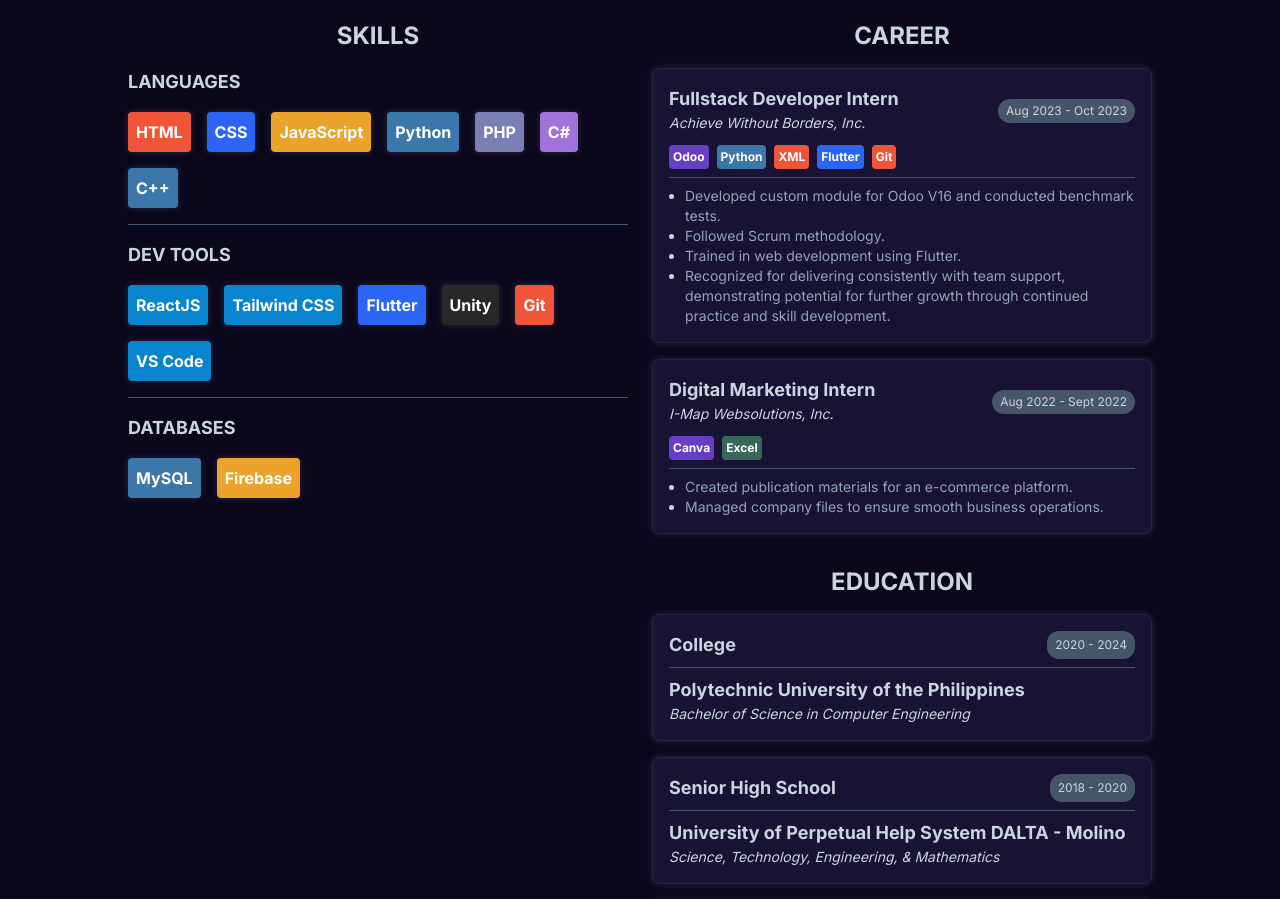
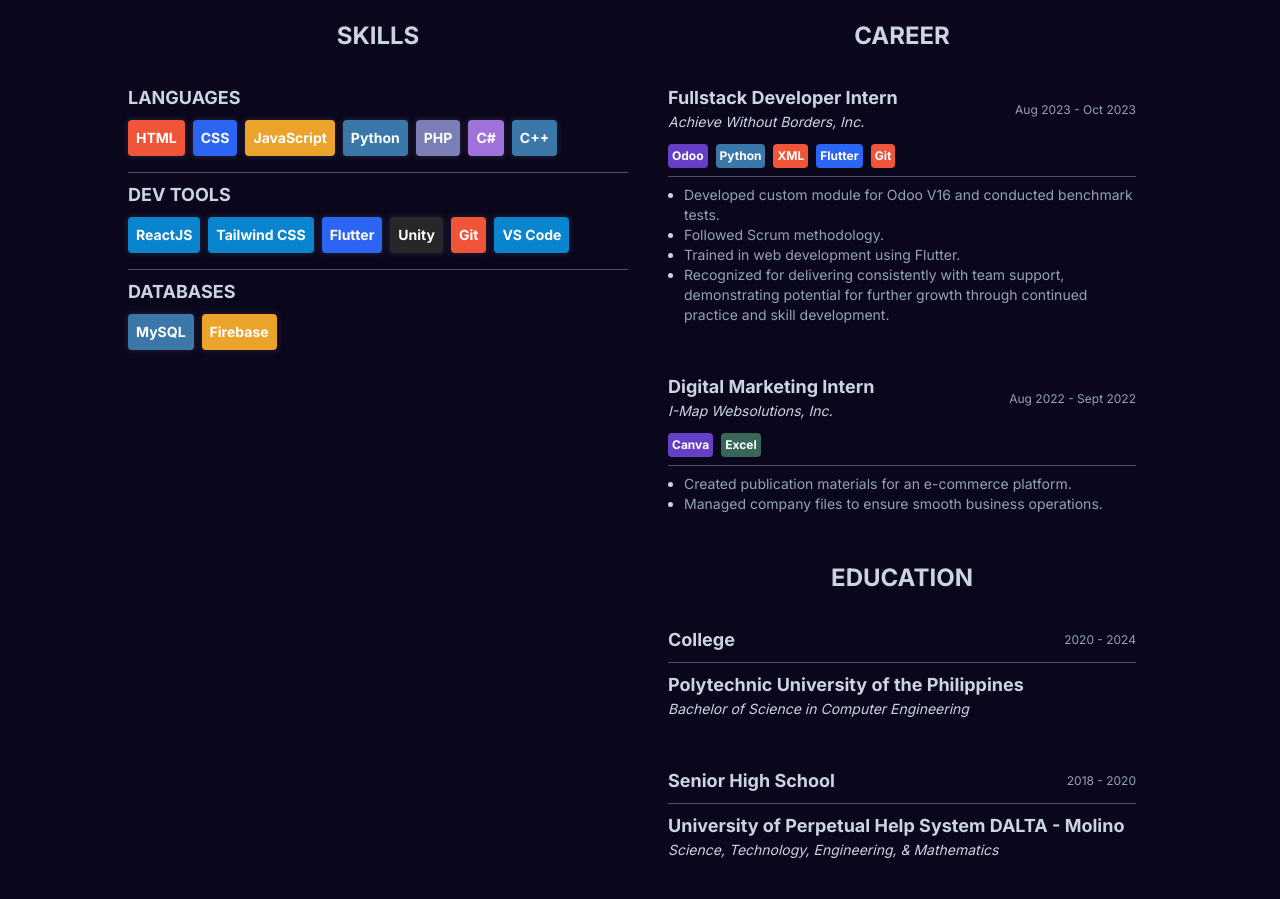
Before and after one commit to mccedddy/portfolio, a React (Create React App) app: page / in a window 1280 px wide. Shown: the part 1060-1959 px from the top of the page. Built offline with nearby package versions, Linux system fonts and the light colour scheme.

Commit message:
fixed tiles

```diff
--- a/src/components/About.js
+++ b/src/components/About.js
@@ -1,7 +1,6 @@
 import React from "react";
 import SkillTile from "./SkillTile";
 import WorkTile from "./WorkTile";
-import SchoolTile from "./SchoolTile";
 
 function About() {
   return (
@@ -15,10 +14,10 @@ function About() {
         embedded systems.
       </h1>
       <div className="max-w-5xl grid grid-cols-1 md:grid-cols-2 gap-6 mt-8">
-        <div className="flex flex-col gap-4">
-          <h1 className="text-center text-2xl font-bold">SKILLS</h1>
+        <div className="flex flex-col gap-2">
+          <h1 className="text-center text-2xl font-bold mb-6">SKILLS</h1>
           <h1 className="text-justify text-lg font-bold">LANGUAGES</h1>
-          <div className="flex gap-4 flex-wrap border-b border-slate-600 pb-4">
+          <div className="flex gap-2 flex-wrap border-b border-slate-600 pb-4">
             <SkillTile text="HTML" />
             <SkillTile text="CSS" />
             <SkillTile text="JavaScript" />
@@ -28,7 +27,7 @@ function About() {
             <SkillTile text="C++" />
           </div>
           <h1 className="text-justify text-lg font-bold">DEV TOOLS</h1>
-          <div className="flex gap-4 flex-wrap border-b border-slate-600 pb-4">
+          <div className="flex gap-2 flex-wrap border-b border-slate-600 pb-4">
             <SkillTile text="ReactJS" />
             <SkillTile text="Tailwind CSS" />
             <SkillTile text="Flutter" />
@@ -37,7 +36,7 @@ function About() {
             <SkillTile text="VS Code" />
           </div>
           <h1 className="text-justify text-lg font-bold">DATABASES</h1>
-          <div className="flex gap-4">
+          <div className="flex gap-2">
             <SkillTile text="MySQL" />
             <SkillTile text="Firebase" />
           </div>
@@ -45,6 +44,7 @@ function About() {
         <div className="flex flex-col gap-4">
           <h1 className="text-center text-2xl font-bold">CAREER</h1>
           <WorkTile
+            type="work"
             role="Fullstack Developer Intern"
             company="Achieve Without Borders, Inc."
             date="Aug 2023 - Oct 2023"
@@ -58,6 +58,7 @@ function About() {
             ]}
           />
           <WorkTile
+            type="work"
             role="Digital Marketing Intern"
             company="I-Map Websolutions, Inc."
             date="Aug 2022 - Sept 2022"
@@ -70,21 +71,24 @@ function About() {
           />
 
           <h1 className="text-center text-2xl font-bold mt-4">EDUCATION</h1>
-          <SchoolTile
+          <WorkTile
+            type="school"
             course="Bachelor of Science in Computer Engineering"
             school="Polytechnic University of the Philippines"
             grade="College"
             date="2020 - 2024"
             link="https://www.pup.edu.ph/"
           />
-          <SchoolTile
+          <WorkTile
+            type="school"
             course="Science, Technology, Engineering, & Mathematics"
             school="University of Perpetual Help System DALTA - Molino"
             grade="Senior High School"
             date="2018 - 2020"
             link="https://perpetualdalta.edu.ph/"
           />
-          <SchoolTile
+          <WorkTile
+            type="school"
             school="Divine Jesus Learning Center, Inc."
             grade="Junior High School"
             date="2014 - 2018"
--- a/src/components/ProjectTile.js
+++ b/src/components/ProjectTile.js
@@ -3,16 +3,14 @@ import SkillTile from "./SkillTile";
 
 function ProjectTile({ image = "Image", title, date, tags, description }) {
   return (
-    <div className="max-w-96 min-w-64 h-96 flex flex-col border border-slate-800 shadow-light-s rounded-lg hover:scale-105 transition-transform duration-200">
+    <div className="max-w-96 min-w-64 h-96 flex flex-col border border-slate-800 hover:shadow-light-s rounded-lg hover:scale-105 transition-transform duration-200">
       <div className="h-full p-2">
         <h1>{image}</h1>
       </div>
       <div className="flex flex-col gap-2 border border-slate-800 p-2 bg-customDark rounded-b-lg">
         <div className="flex justify-between items-center">
           <h1 className="font-bold text-lg">{title}</h1>
-          <h1 className="text-xs bg-slate-600 rounded-xl px-2 py-1 inline-flex items-center mt-2 sm:mt-0">
-            {date}
-          </h1>
+          <h1 className="text-xs text-slate-400">{date}</h1>
         </div>
         <div className="flex flex-wrap gap-2">
           {tags.map((tag, index) => (
--- a/src/components/Projects.js
+++ b/src/components/Projects.js
@@ -9,13 +9,13 @@ function Projects() {
       <div className="max-w-5xl grid grid-cols-1 md:grid-cols-2 gap-4">
         <ProjectTile
           title="2FA Attendance System"
-          date="2023-2024"
+          date="2023 - 2024"
           tags={["HTML", "CSS", "JavaScript", "PHP", "MySQL", "C++", "Python"]}
           description="Two-factor authentication attendance system using NFC and machine vision."
         />
         <ProjectTile
           title="Let Me Cook"
-          date="2023-2024"
+          date="2023 - 2024"
           tags={["Flutter", "Firebase"]}
           description="Social media application for sharing recipes."
         />
--- a/src/components/SchoolTile.js
+++ /dev/null
@@ -1,31 +0,0 @@
-import React from "react";
-import PropTypes from "prop-types";
-import SkillTile from "./SkillTile";
-
-function WorkTile({ course, school, grade, date, link }) {
-  return (
-    <div className="flex flex-col p-4 bg-customDark border border-slate-800 shadow-light-s rounded-lg hover:scale-105 transition-transform duration-200">
-      <div className="flex justify-between align-center">
-        <h1 className="text-lg font-bold">{grade}</h1>
-        <h1 className="text-xs bg-slate-600 rounded-xl px-2 py-1 inline-flex items-center mt-2 sm:mt-0">
-          {date}
-        </h1>
-      </div>
-      <div className="w-full pt-2 mb-2 border-b border-slate-600"></div>
-      <a href={link} className="text-lg font-bold hover:underline">
-        {school}
-      </a>
-      <h1 className="text-sm italic">{course}</h1>
-    </div>
-  );
-}
-
-WorkTile.propTypes = {
-  role: PropTypes.string.isRequired,
-  company: PropTypes.string.isRequired,
-  date: PropTypes.string.isRequired,
-  link: PropTypes.string.isRequired,
-  work: PropTypes.arrayOf(PropTypes.string).isRequired,
-};
-
-export default WorkTile;
--- a/src/components/SkillTile.js
+++ b/src/components/SkillTile.js
@@ -46,7 +46,7 @@ function SkillTile({ text, type = "skill" }) {
     return (
       <div className="hover:-translate-y-1 transition-transform rounded duration-200">
         <h1
-          className={`rounded text-white p-2 font-bold shadow-light-s ${bgColor}`}
+          className={`text-sm rounded text-white p-2 font-bold shadow-light-s ${bgColor}`}
         >
           {text}
         </h1>
--- a/src/components/WorkTile.js
+++ b/src/components/WorkTile.js
@@ -2,9 +2,22 @@ import React from "react";
 import PropTypes from "prop-types";
 import SkillTile from "./SkillTile";
 
-function WorkTile({ role, company, date, link, tags, work }) {
+function WorkTile({
+  role,
+  company,
+  date,
+  link,
+  tags,
+  work,
+  course,
+  school,
+  grade,
+  type,
+}) {
   return (
-    <div className="flex flex-col p-4 bg-customDark border border-slate-800 shadow-light-s rounded-lg hover:scale-105 transition-transform duration-200">
+    <div className="flex flex-col p-4 hover:bg-customDark hover:border border-slate-800 hover:shadow-light-s rounded-lg hover:scale-105 transition-transform duration-200">
+      {type === "work" ? (
+        <div>
           <div className="flex flex-col flex-wrap sm:flex-row sm:justify-between sm:items-center mb-2">
             <div className="flex flex-col">
               <h1 className="text-lg font-bold">{role}</h1>
@@ -12,9 +25,7 @@ function WorkTile({ role, company, date, link, tags, work }) {
                 {company}
               </a>
             </div>
-        <h1 className="text-xs bg-slate-600 rounded-xl px-2 py-1 inline-flex items-center mt-2 sm:mt-0">
-          {date}
-        </h1>
+            <h1 className="text-xs text-slate-400">{date}</h1>
           </div>
           <div className="flex flex-wrap gap-2">
             {tags.map((tag, index) => (
@@ -30,16 +41,34 @@ function WorkTile({ role, company, date, link, tags, work }) {
             ))}
           </ul>
         </div>
+      ) : (
+        <div>
+          <div className="flex justify-between items-center">
+            <h1 className="text-lg font-bold">{grade}</h1>
+            <h1 className="text-xs text-slate-400">{date}</h1>
+          </div>
+          <div className="w-full pt-2 mb-2 border-b border-slate-600"></div>
+          <a href={link} className="text-lg font-bold hover:underline">
+            {school}
+          </a>
+          {course && <h1 className="text-sm italic">{course}</h1>}
+        </div>
+      )}
+    </div>
   );
 }
 
 WorkTile.propTypes = {
-  role: PropTypes.string.isRequired,
-  company: PropTypes.string.isRequired,
+  role: PropTypes.string,
+  company: PropTypes.string,
   date: PropTypes.string.isRequired,
   link: PropTypes.string.isRequired,
-  tags: PropTypes.arrayOf(PropTypes.string).isRequired,
-  work: PropTypes.arrayOf(PropTypes.string).isRequired,
+  tags: PropTypes.arrayOf(PropTypes.string),
+  work: PropTypes.arrayOf(PropTypes.string),
+  course: PropTypes.string,
+  school: PropTypes.string.isRequired,
+  grade: PropTypes.string,
+  type: PropTypes.oneOf(["work", "school"]).isRequired,
 };
 
 export default WorkTile;
```
Lines whose indentation alone changed are shown as unchanged.
